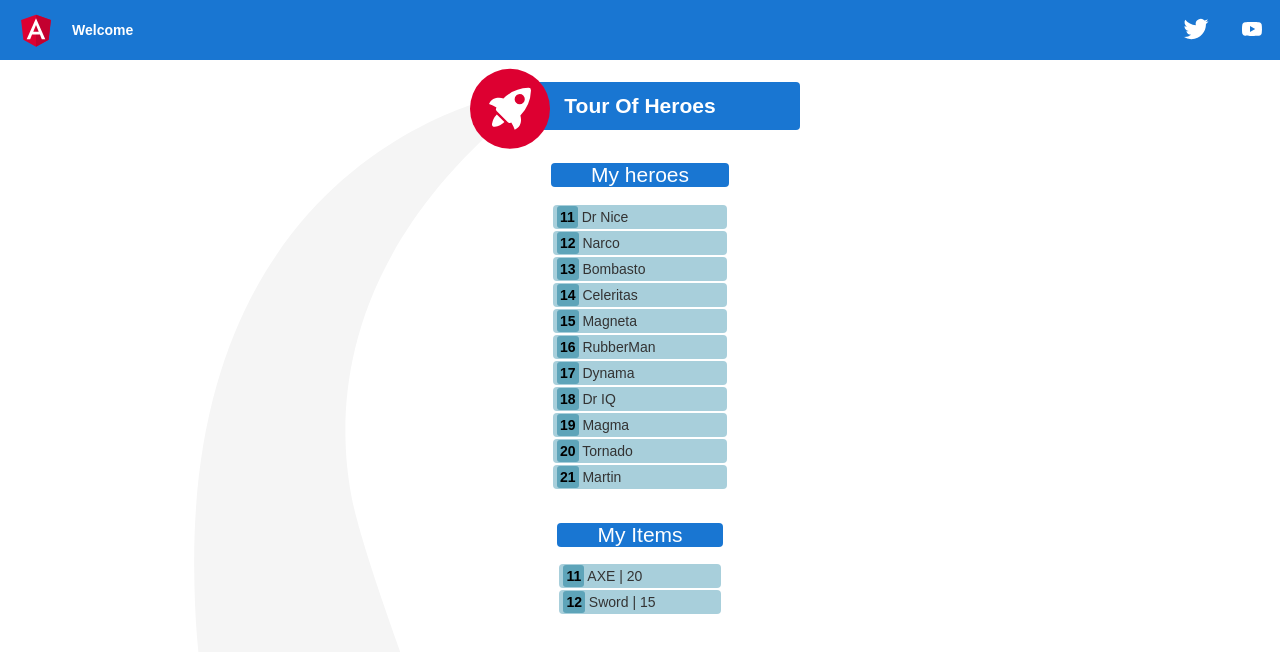
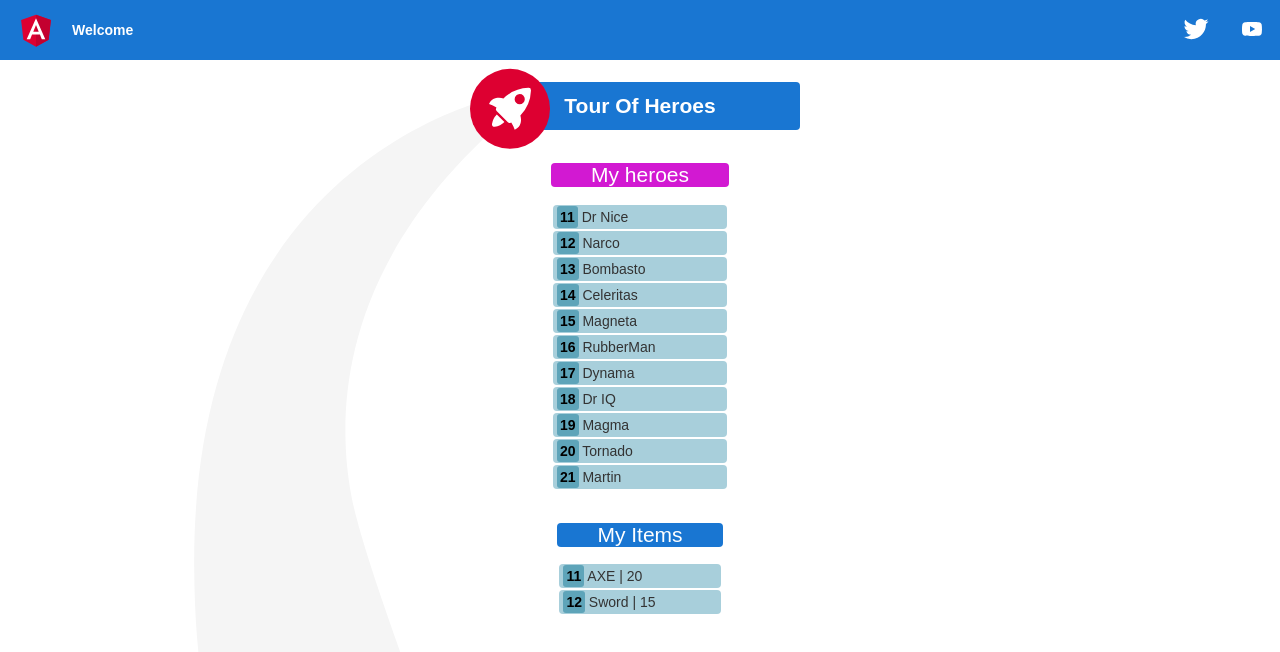
Before and after one commit to MartinKrause21/ToH, an Angular app: page / in a window 1280 px wide. Shown: the top 652 px of the page. Built offline with nearby package versions, Linux system fonts and the light colour scheme.

Commit message:
Add new css h2 color

```diff
--- a/src/app/heroes/heroes.component.css
+++ b/src/app/heroes/heroes.component.css
@@ -1,5 +1,5 @@
 h2 {
-    background-color: #1976d2;
+    background-color: #d219d2;
     color: white;
     font-family: Arial, Helvetica, sans-serif;
     font-weight: lighter;
```
